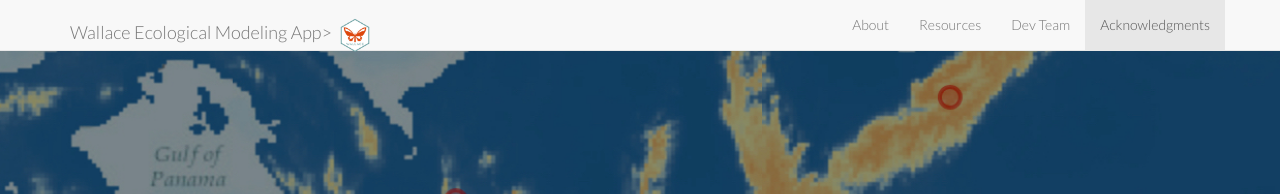
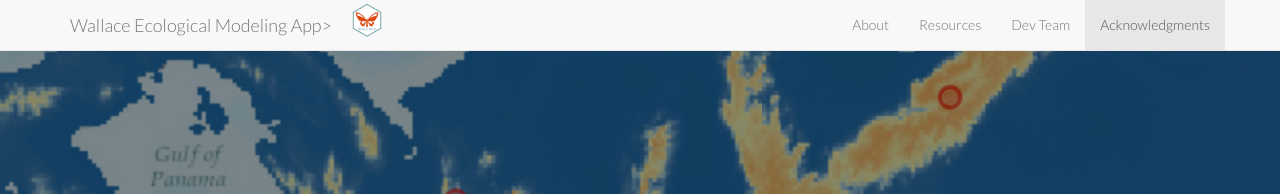
Before and after one commit to wallaceEcoMod/wallaceecomod.github.io, a Jekyll site: the page built from index.html, in a window 1280 px wide. Shown: the top 194 px of the page. Built offline with Jekyll 4.4.1, drawn with Linux system fonts in a browser that asks for light colours.

Commit message:
adding logos

```diff
--- a/_includes/header.html
+++ b/_includes/header.html
@@ -9,8 +9,8 @@
                 <span class="icon-bar"></span>
                 <span class="icon-bar"></span>
             </button>
-            <a class="navbar-brand page-scroll" href="#home">{{ site.title }}>
-		    <img src="img/logo.png" alt="Logo" width="40" height="40"></a>
+		<img src="img/logo.png" alt="Logo" width="40" height="40">
+            <a class="navbar-brand page-scroll" href="#home">{{ site.title }}></a>
         </div>
         <!-- Collect the nav links, forms, and other content for toggling -->
         <div class="collapse navbar-collapse" id="bs-example-navbar-collapse-1">
```
